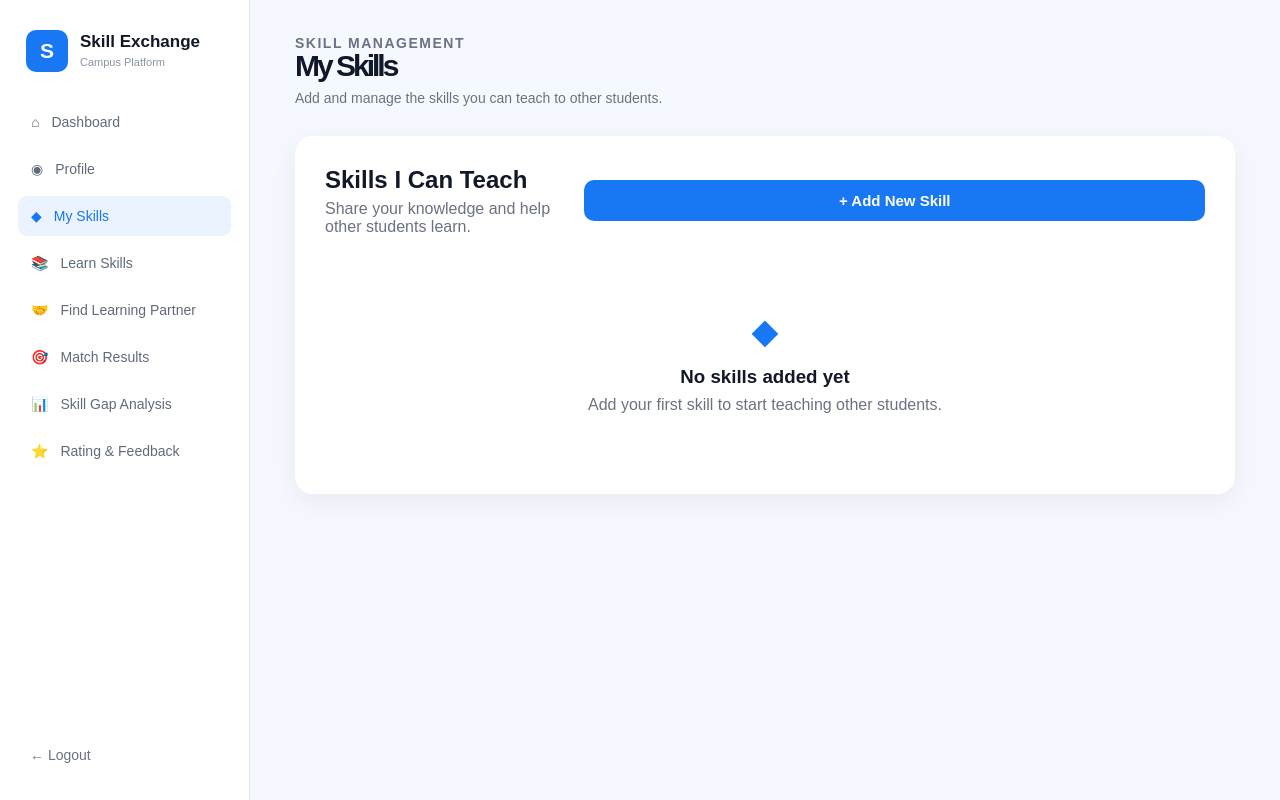
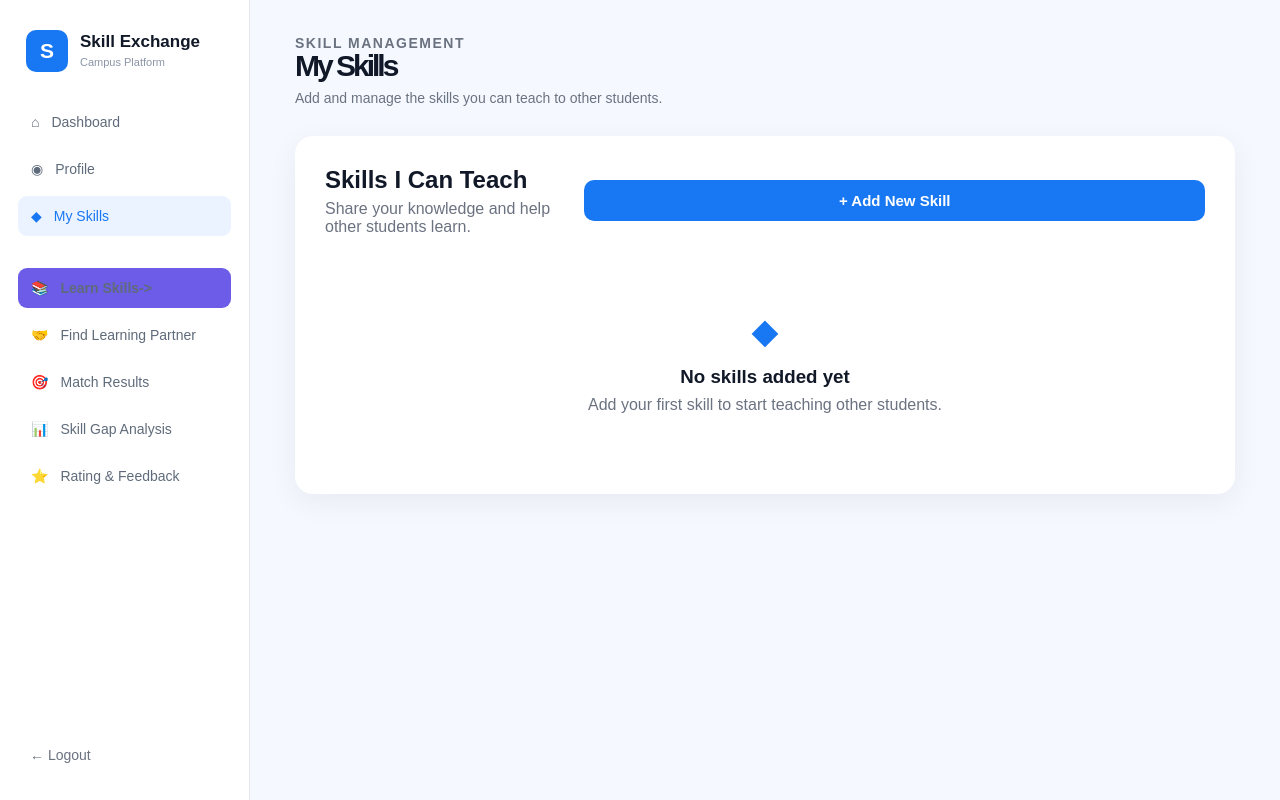
Before and after one commit to PRIYA19120/Campus-Skill-Exchange-Platform, a Flask app: page /my-skills in a window 1280 px wide. Run offline with Flask 3, Linux system fonts and the light colour scheme.

Commit message:
Update project changes

```diff
--- a/static/css/style.css
+++ b/static/css/style.css
@@ -1649,3 +1649,20 @@ button:hover {
     }
 
 }
+.next-btn {
+    display: inline-block;
+    margin-top: 25px;
+    padding: 13px 28px;
+    background: #6c5ce7;
+    color: white;
+    text-decoration: none;
+    border-radius: 10px;
+    font-size: 16px;
+    font-weight: 600;
+    transition: 0.3s;
+}
+
+.next-btn:hover {
+    transform: translateY(-2px);
+    opacity: 0.9;
+}
--- a/templates/my_skills.html
+++ b/templates/my_skills.html
@@ -48,9 +48,9 @@
                 <span>◆</span>
                 My Skills
             </a>
-<a href="{{ url_for('learn_skills') }}">
+<a href="{{ url_for('learn_skills') }}" class = "next-btn">
     <span>📚</span>
-    Learn Skills
+    Learn Skills->
 </a>
             <a href="{{ url_for('find_learning_partner') }}">
     <span>🤝</span>
```
